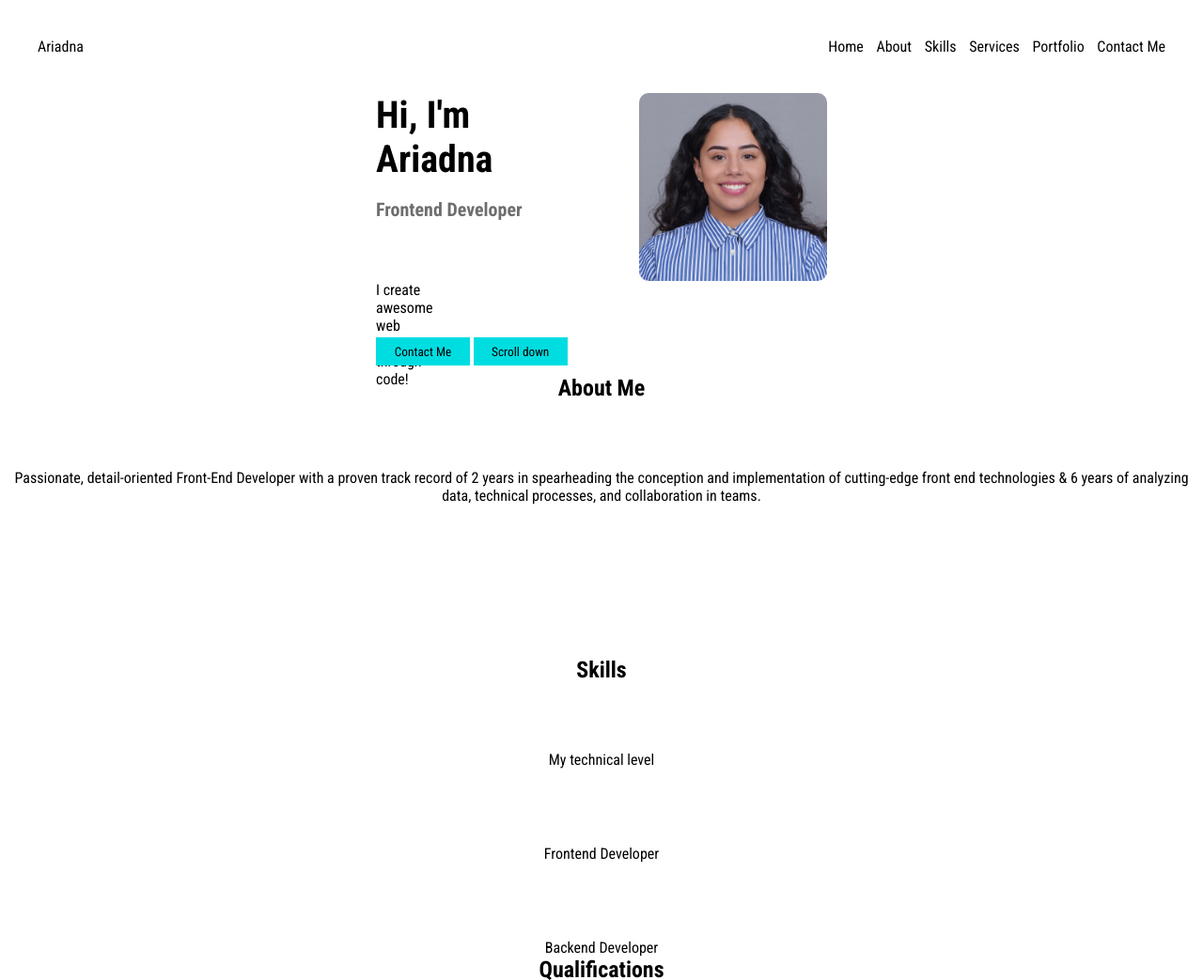
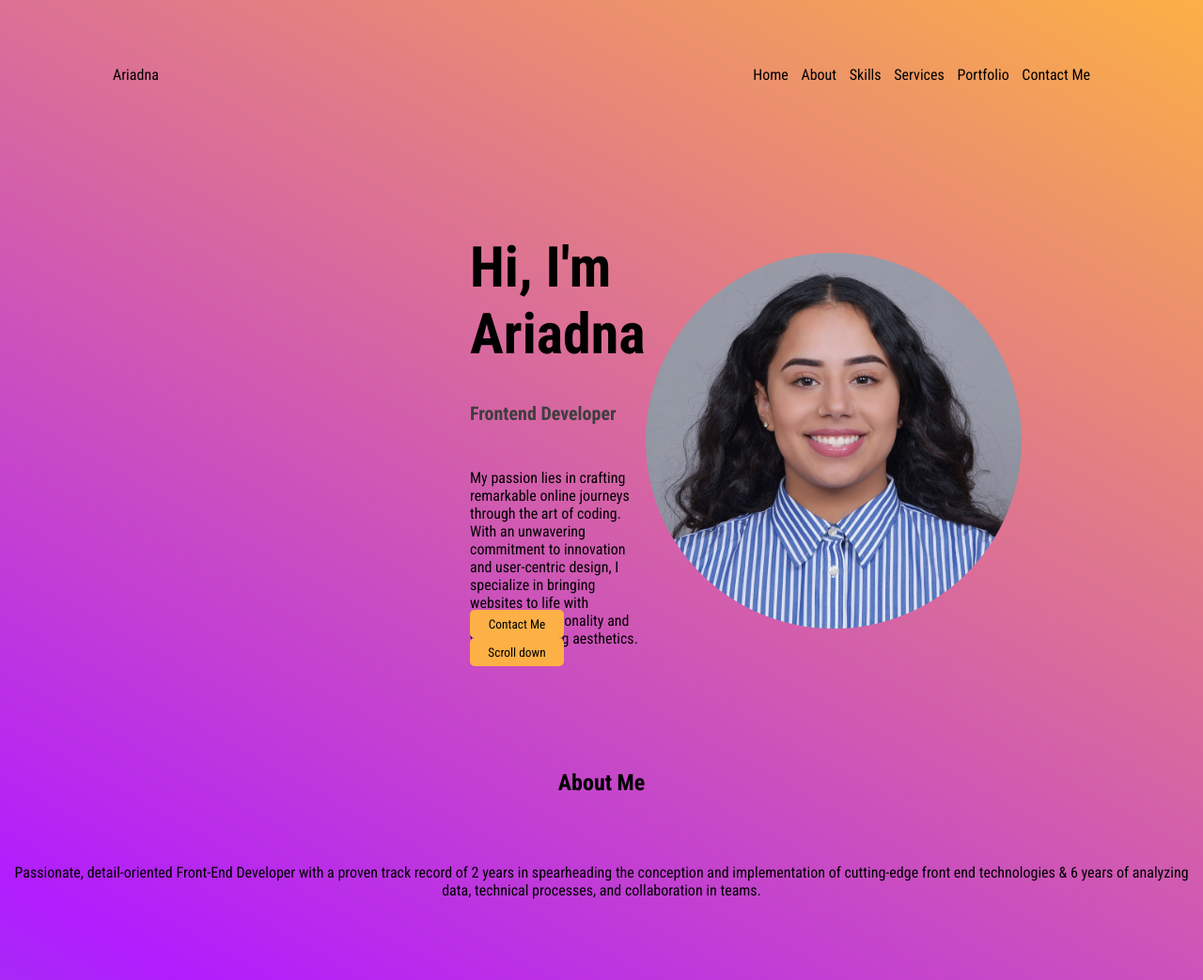
Before and after one commit to avrubio/Portfolio_GA, a plain HTML site: page index.html in a window 1280 px wide. Shown: the top 1043 px of the page at 94% size. Drawn offline with Linux system fonts and the light colour scheme.

Commit message:
background/main section fixed

```diff
--- a/index.html
+++ b/index.html
@@ -4,13 +4,16 @@
     <meta charset="UTF-8" />
     <meta name="viewport" content="width=device-width, initial-scale=1.0" />
     <link rel="stylesheet" href="style.css" />
-
+    <script
+      src="https://kit.fontawesome.com/cfa52156d7.js"
+      crossorigin="anonymous"
+    ></script>
     <title>Ariadna</title>
   </head>
   <nav>
     <a class="nav-name" href="">Ariadna</a>
     <a class="nav-link" href="">Home</a>
-    <a class="nav-link" href="">About</a>
+    <a class="nav-link" href="#about">About</a>
     <a class="nav-link" href="">Skills</a>
     <a class="nav-link" href="">Services</a>
     <a class="nav-link" href="">Portfolio</a>
@@ -23,13 +26,16 @@
         <span class="main-subheading">Frontend Developer</span>
       </h1>
 
-      <p class="main-p">I create awesome web experiences through code!</p>
+      <p class="main-p">
+        My passion lies in crafting remarkable online journeys through the art
+        of coding. With an unwavering commitment to innovation and user-centric
+        design, I specialize in bringing websites to life with seamless
+        functionality and visually stunning aesthetics.
+      </p>
 
       <img
         src="image/squareHeadshot.jpg"
         alt="Headshot of Web Developer Ariadna"
-        width="200"
-        height="200"
         class="main-img"
       />
 
@@ -49,23 +55,29 @@
         technical processes, and collaboration in teams.
       </p>
     </section>
-    <section>
+    <section id="skills">
       <h2>Skills</h2>
       <p>My technical level</p>
 
-      <div>Frontend Developer</div>
+      <div>
+        <h3>Frontend Developer</h3>
+      </div>
 
-      <div>Backend Developer</div>
-
+      <div><h3>Backend Developer</h3></div>
+      <br />
       <h2>Qualifications</h2>
       <p>My personal Journey</p>
     </section>
 
-    <section>
+    <section id="services">
       <h2>Services</h2>
       <p>What I offer</p>
     </section>
-    <section></section>
+
+    <section>
+      <h2>Portfolio</h2>
+      <p>project 1</p>
+    </section>
     <footer>
       <div>
         <h2>Ariadna</h2>
--- a/style.css
+++ b/style.css
@@ -6,17 +6,20 @@
 }
 
 :root {
-  --main: #00f6fa;
-  --shade-1: #00dde1;
+  --main: rgba(252, 176, 69, 1);
+  --shade-1: rgba(56, 251, 255, 0.8729866946778712);
   --main-text: black;
-  --sec-text: #6e6e6e;
+  --sec-text: #3e3e3e;
 }
 nav {
   /* display: inline-block; */
   text-align: right;
 
   padding: 20px 20px;
-  margin: 20px 20px;
+  margin: 50px 50px;
+  /* margin-left: 60px; */
+  margin-left: 100px;
+  margin-right: 100px;
 }
 .navbar {
   color: var(--main);
@@ -24,12 +27,25 @@ nav {
 a {
   color: black;
 }
-a:hover {
-  color: var(--shade-1);
-}
+/* a:hover {
+  color: var(--main);
+} */
 
 body {
-  background-color: white;
+  /* background-color: white; */
+  /* background: rgb(234, 174, 238);
+  background: radial-gradient(
+    circle,
+    rgba(234, 174, 238, 1) 30%,
+    rgba(56, 251, 255, 0.8729866946778712) 100%
+  ); */
+  background: rgb(58, 180, 169);
+  background: linear-gradient(
+    29deg,
+    rgba(58, 180, 169, 1) 0%,
+    rgba(177, 29, 253, 1) 46%,
+    rgba(252, 176, 69, 1) 100%
+  );
   margin: 0 auto;
 }
 
@@ -38,6 +54,16 @@ body {
   text-decoration: none;
   margin-left: 10px;
 }
+
+/* nav > a:hover:nth-child(2) {
+  color: rgba(177, 29, 253, 1) 46%;
+} */
+.nav-name:hover {
+  color: var(--main);
+}
+.nav-link:hover {
+  color: #b11dfd; /* Change the text color on hover */
+}
 .nav-name {
   float: left;
   text-decoration: none;
@@ -45,50 +71,58 @@ body {
 
 main {
   display: grid;
-  grid-template-rows: 100px 100px 100px;
+  grid-template-rows: 200px 200px 200px;
   grid-template-columns: 2fr 2fr;
   margin-top: 20px;
-  margin-left: 400px;
-  margin-right: 400px;
-}
-
-img {
-  border-radius: 10px;
+  margin-left: 500px;
+  margin-right: 500px;
+  /* border: 2px solid red; */
 }
 
 .main-heading {
-  font-size: 40px;
+  font-size: 60px;
+  /* border: 2px solid red; */
+  margin-top: 90px;
 }
 .main-subheading {
   font-size: 20px;
   color: var(--sec-text);
+  /* border: 2px solid red; */
 }
 
 .main-p {
   grid-row: 3;
+  margin-top: -60px;
   grid-column: 1;
-  margin-right: 200px;
+  /* margin-right: 0px; */
+  /* border: 2px solid red; */
 }
 .main-img {
-  grid-row: 1;
+  grid-row: 2;
   grid-column: 3 / span 1;
+  width: 400px;
+  height: 400px;
+  border-radius: 50%;
+  /* border: red solid 2px; */
+  margin-top: -90px;
 }
 
 .main-btns {
   grid-row: 3;
   grid-column: 1;
-  margin-top: 60px;
+  padding-top: 90px;
 }
 
 button {
   width: 100px;
   height: 30px;
   border: none;
-  background-color: var(--shade-1);
+  background-color: var(--main);
+  border-radius: 5px;
 }
 
 button:hover {
-  background-color: #444;
+  background-color: var(--shade-1);
 }
 
 section {
@@ -96,6 +130,7 @@ section {
   display: grid;
   grid-template-rows: 100px 100px 100px;
   grid-template-columns: 1fr;
+  margin-top: 60px;
 }
 
 .about-p {
```
